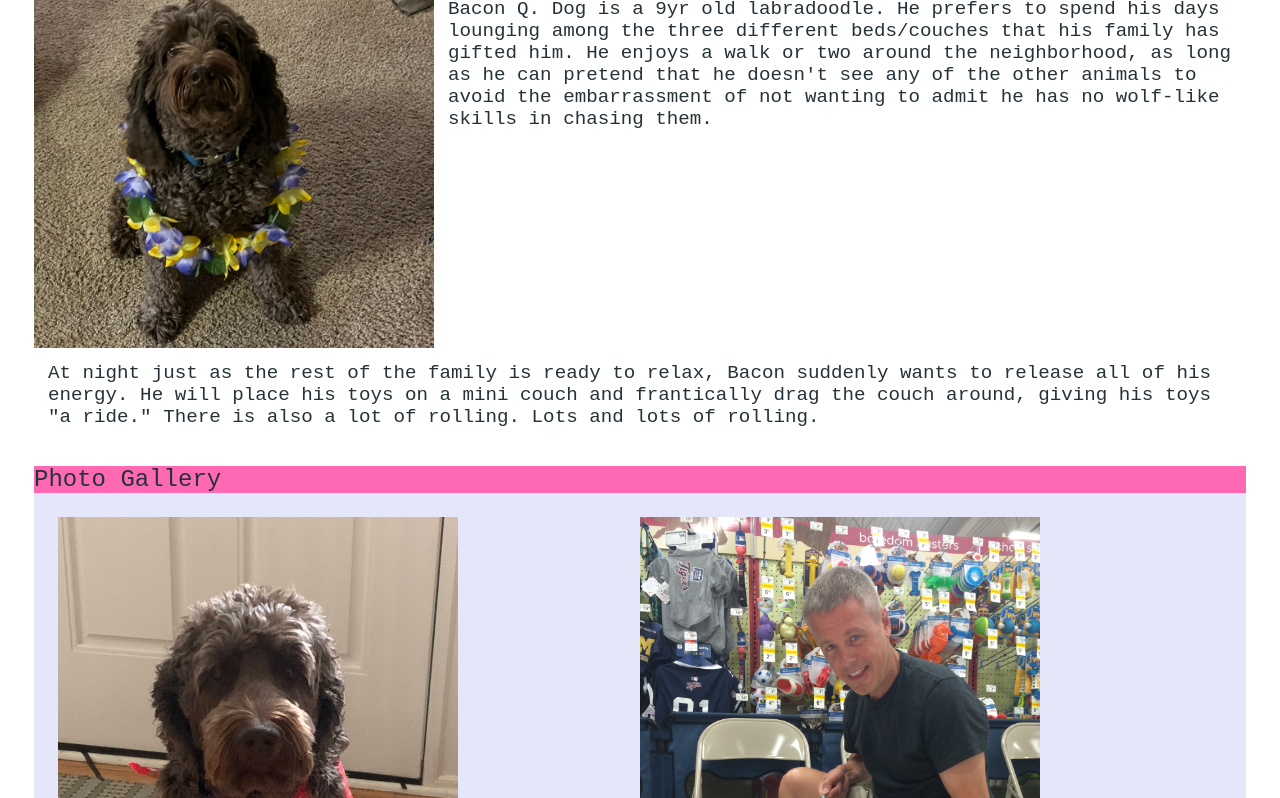
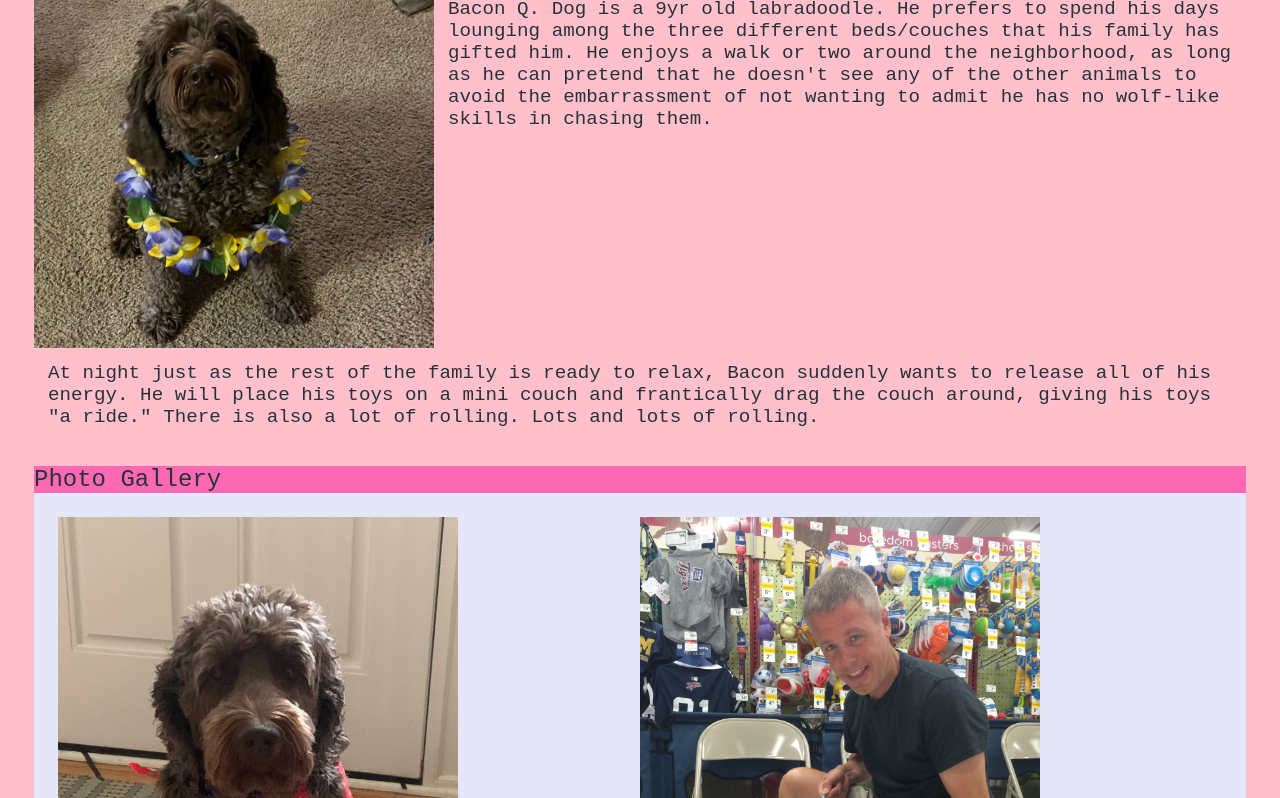
Before and after one commit to chlooeanne/discussion10, a plain HTML site: page pets.html in a window 1280 px wide. Shown: the part 402-1200 px from the top of the page. Drawn offline with Linux system fonts and the light colour scheme.

Commit message:
fixed background and margin

```diff
--- a/pets.html
+++ b/pets.html
@@ -21,7 +21,8 @@
             document.querySelector("#items").innerHTML = document.querySelectorAll("h2").length;
             document.querySelector("#time").innerHTML = new Date();
             // 3. Change the background color and margin for the entire page.
-            document.body.style.property = "pink";
+            document.body.style.backgroundColor = "pink";
+            document.body.style.margin = "lilac";
         }
 
         // 4. If someone uses the keyboard shortcut to copy the words "Thank you for visiting!" then add the words "Go Blue" to the final div.
```
